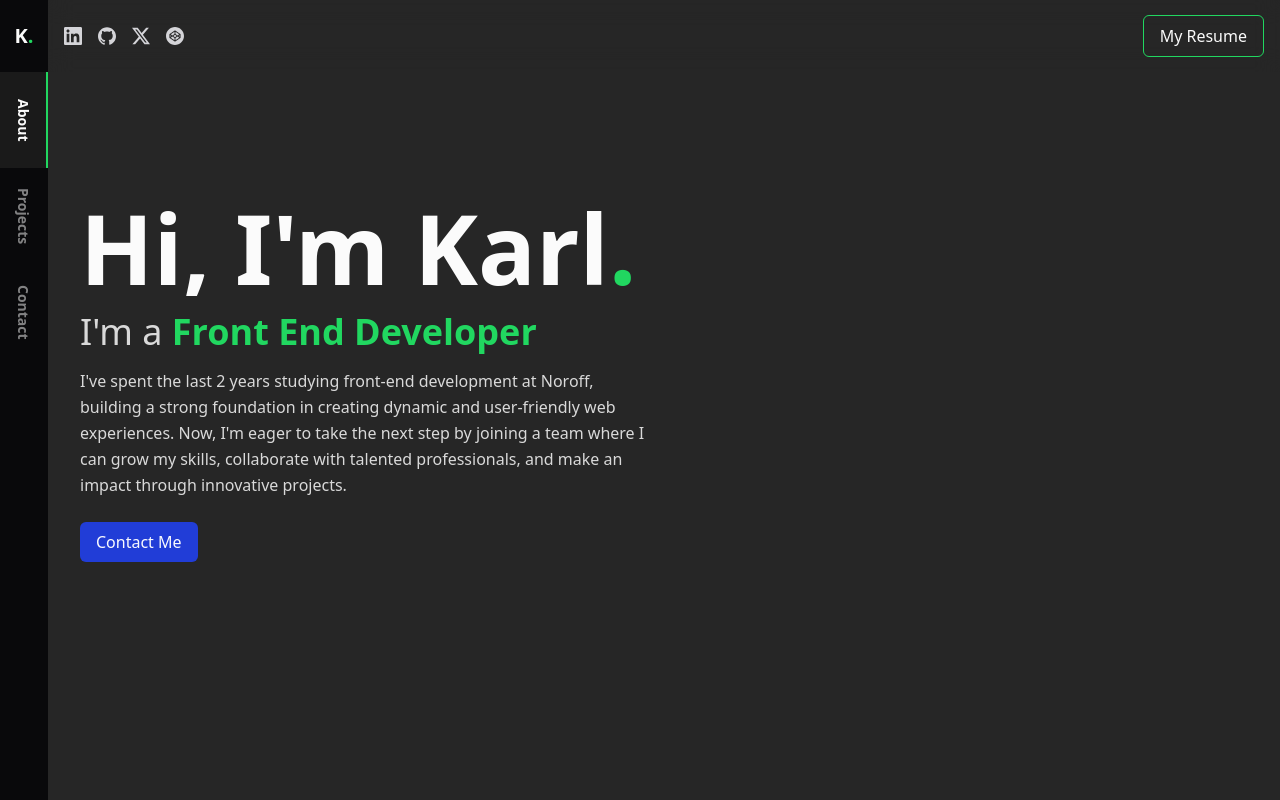
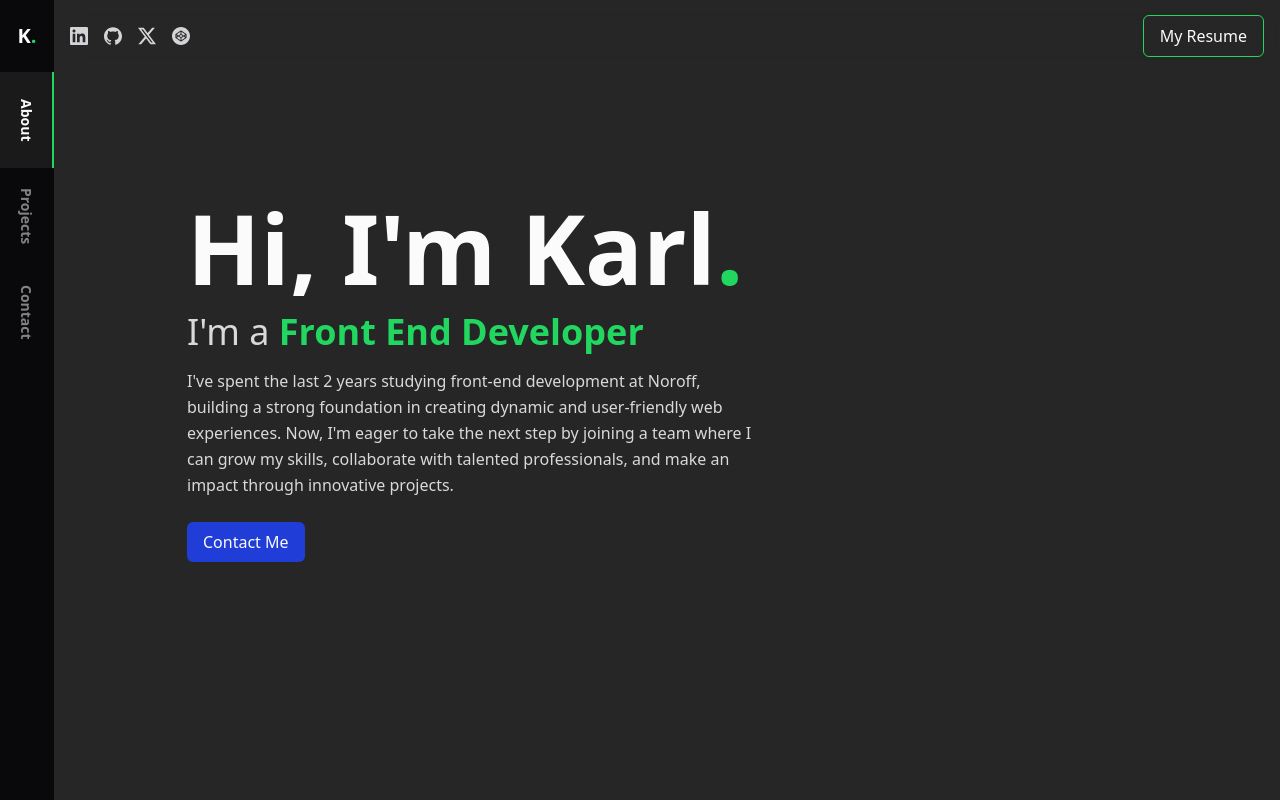
Before and after one commit to karlpnord/portfolio, a React (Vite) app: page / in a window 1280 px wide. Shown: the top 800 px of the page. Built offline with nearby package versions, Linux system fonts and the light colour scheme.

Commit message:
Final Nav Fix

```diff
--- a/src/App.tsx
+++ b/src/App.tsx
@@ -7,11 +7,11 @@ import Contact from './components/contact/Contact';
 
 const App = () => {
   return (
-    <div style={{ gridTemplateColumns: 'minmax(32px, 48px) 1fr' }} className='grid bg-bgLight relative'>
+    <div className='flex bg-bgLight'>
       <SideNav />
-      <main className='bg-bgLight relative'>
+      <main className='flex-1 bg-bgLight overflow-x-hidden'>
         <Header />
-        <div className='w-[84%] max-w-5xl sm:w-full px-3 sm:px-4 md:px-8 space-y-12 sm:space-y-24 md:space-y-32 pb-24'>
+        <div className='mx-auto max-w-5xl px-3 sm:px-4 md:px-8 space-y-12 sm:space-y-24 md:space-y-32 pb-24'>
           <Hero />
           <About />
           <Projects />
--- a/src/components/header/Header.tsx
+++ b/src/components/header/Header.tsx
@@ -3,7 +3,7 @@ import OutlineButton from '../buttons/OutlineButton';
 
 const Header = () => {
   return (
-    <header className='h-[72px] w-[84%] sm:w-full px-4 flex items-center justify-between sticky top-0 z-20 bg-bgLight bg-opacity-50 backdrop-blur-md'>
+    <header className='h-[72px] px-4 flex items-center justify-between sticky top-0 z-20 bg-bgLight bg-opacity-50 backdrop-blur-md'>
       <MyLinks />
       <OutlineButton handler={() => window.open('/Karl_Petter_Nordgaard_CV.pdf')}>My Resume</OutlineButton>
     </header>
--- a/src/components/header/SideNav.tsx
+++ b/src/components/header/SideNav.tsx
@@ -30,7 +30,7 @@ const SideNav = () => {
       initial={{ x: -70 }}
       animate={{ x: 0 }}
       transition={{ duration: 0.5 }}
-      className='bg-bgDarkest h-screen sticky top-0 left-0 z-20 flex flex-col items-center'
+      className='bg-bgDarkest h-screen w-[38px] sm:w-[54px] sticky top-0 left-0 z-20 flex flex-col items-center'
     >
       <span className='shrink-0 text-xl font-bold text-textWhite leading-[1] size-10 flex items-center justify-center my-4'>
         K<span className='text-primary'>.</span>
```
